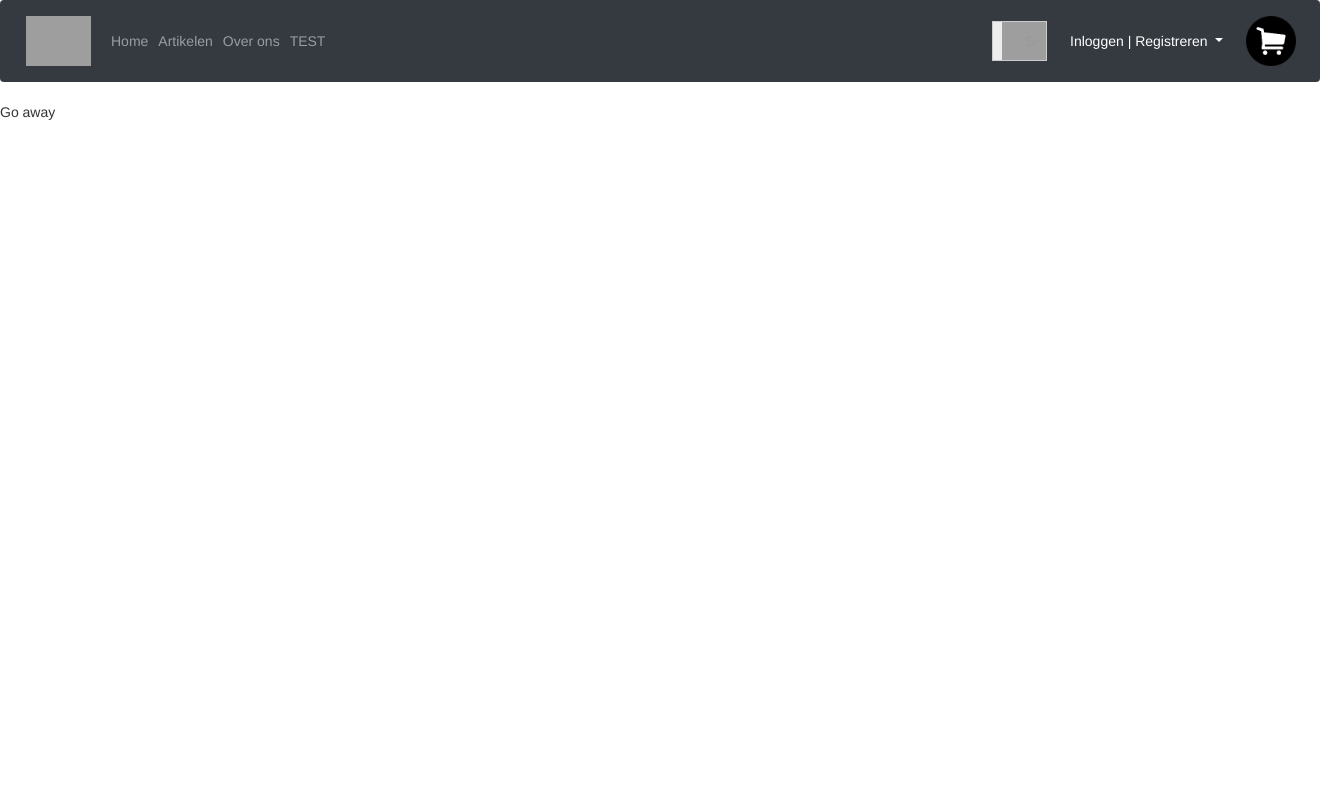
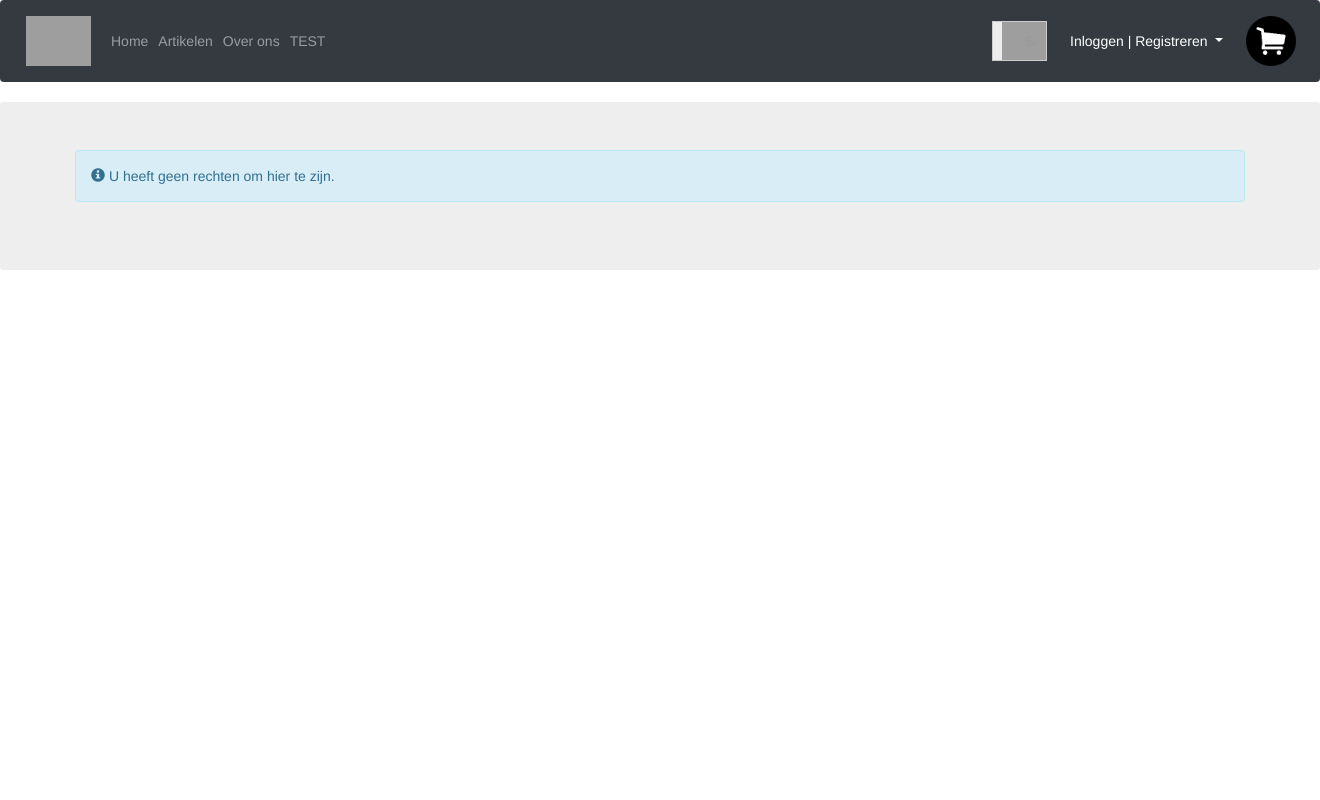
Before and after one commit to ruuddd/KBS, a PHP site: page /KBS/functions/CMS/index.php in a window 1320 px wide. Run offline with PHP 8.4, Linux system fonts and the light colour scheme; some libraries are stand-ins or nearby versions; grey boxes are pictures that could not be loaded.

Commit message:
je moet het maar zijn

```diff
--- a/css/custom.css
+++ b/css/custom.css
@@ -119,3 +119,21 @@ a{
     background-color: #343a40!important;
     border-color: #343a40!important;
 }
+
+
+/*CMS css*/
+
+input[type='file']
+{
+    color: transparent;
+}
+.file
+{
+    position: absolute;
+    margin-left: 227px;
+    margin-top: 104px;
+}
+.alert
+{
+    width: 100%;
+}
--- a/functions/CMS/index.php
+++ b/functions/CMS/index.php
@@ -2,31 +2,27 @@
 
 session_start();
 include("../loginCheck.php");
-include("create.php");
-include("delete.php");
-
+include("warning.php");
 include("../../pagina/page/header.php");
+include '../../functions/CRUD/read.php';
 ?>
-	<style type="text/css">
-		input[type='file'] {
-  color: transparent;
-}
-  .file
-  {
-  	position: absolute;
-  	margin-left: 227px;
-  	margin-top: 104px;
-  }
-
-	</style>
-
+ <main role="main">
+        <!-- Main jumbotron for a primary marketing message or call to action -->
+        <div class="jumbotron">
+            <div class="container">
+                <div class="row">
 <?php
-include '../../pagina/inloggen/melding.inc.php';
+//checkRights checkt of de gebruiker wel de juiste rechten heeft om het CMS te gebruiken
 if (checkRights($_SESSION, 1))
 {
+	//Include voor het ophalen van de pagina's
 	include('read.php');
+	include("create.php");
+	include("delete.php");
 	include('../dbConnect.php');
+	//Zet een standaart actie die als pagina wordt geopend
 	$actie = "home";
+	//Checken welke link er wordt aangegeven en haalt de pagina bij deze link op
 	if(!empty($_GET['actie']))
 	{
 		$actie = $_GET['actie'];
@@ -51,16 +47,23 @@ if (checkRights($_SESSION, 1))
 		}
 		elseif (isset($_GET["updateArtikel"]))
 		{
-			insertArtikel($pdo, $_POST["naam"], $_POST["prijs"], $_POST["beschrijving"], $_FILES["file"], $_POST["aantal"], $_POST["category_id"]);
+			updateArtikel($pdo, $_POST["naam"], $_POST["prijs"], $_POST["beschrijving"], $_FILES["file"], $_POST["aantal"], $_POST["category_id"]);
 		}
+		//Laad de meldingen
+		print(warning($_SESSION, "cms_melding"));
+		//Opent een pagina als er geen optie was voor een custom pagina
 		print($actie($pdo));
 	}
 	?>
-
+			   </div>
+            </div>
+        </div>
+    </main>
 	<?php
 	include("../../pagina/page/footer.php");
 }
 else
 {
-	echo "Go away";
+	$_SESSION["cms_norights"] = "U heeft geen rechten om hier te zijn.";
+	print(warning($_SESSION, "cms_norights"));
 }
--- a/functions/CMS/read.php
+++ b/functions/CMS/read.php
@@ -16,7 +16,7 @@ function home($conn)
         $product_id = $value["product_id"];
     	$return .= "<tr><td>$product_name</td><td>$availability</td><td>$url</td><td><a href='?actie=removeProduct&productId=$product_id'>x</a></td><td><a href='?actie=aUpdate&productId=$product_id'>-</a></td></tr>";
     }
-    $return .= "</tr>";
+    $return .= "</tr></table>";
 	return $return;
 }
 
--- /dev/null
+++ b/functions/CMS/warning.php
@@ -0,0 +1,15 @@
+<?php
+
+function warning($session, $name)
+{
+	if (isset($session[$name]))
+	{
+		$session = $session[$name];
+		$warning = "<div class='alert alert-info'>
+						<span class='glyphicon glyphicon-info-sign aria-hidden='true'></span>
+						$session
+					</div>";
+		return $warning;
+	}
+
+}
--- a/pagina/inloggen/dbCheck.php
+++ b/pagina/inloggen/dbCheck.php
@@ -35,4 +35,5 @@ function createUser($voornaam, $tussenvoegsel, $achternaam, $emailadres, $telefo
 
     $persoonsGegevens = $pdo->prepare("INSERT INTO `person` (`email`, `role`, `address_id`, `password`, `firstname`, `lastname`, `phonenumber`, `insertion`) VALUES (?, ?, LAST_INSERT_ID(), ?, ?, ?, ?, ?)");
     $persoonsGegevens->execute([$emailadres, 2, hashWachtwoord($wachtwoord), $voornaam, $achternaam, $telefoonnummer, $tussenvoegsel]);
+    $persoonsGegevens->debugDumpParams();
 }
--- a/pagina/inloggen/melding.inc.php
+++ b/pagina/inloggen/melding.inc.php
@@ -5,6 +5,8 @@ if (isset($_SESSION['melding'])) {
     <span class="glyphicon glyphicon-info-sign" aria-hidden="true"></span>
     <?= $_SESSION['melding']; ?>
 </div>
+
 <?php
 }
+
 ?>
--- a/pagina/registratie/verwerk.php
+++ b/pagina/registratie/verwerk.php
@@ -25,6 +25,7 @@
     { //controleer of de variabelen niet leeg zijn
         if ($wachtwoord == $bevestig_wachtwoord && strlen($wachtwoord) > 5)
         {
+           // echo $voornaam." -". $tussenvoegsel." -". $achternaam." -". $emailadres." -". $telefoonnummer." -". $wachtwoord." -". $straatnaam." -". $huisnummer." -". $postcode." -". $woonplaats." -". $land;
             createUser($voornaam, $tussenvoegsel, $achternaam, $emailadres, $telefoonnummer, $wachtwoord, $straatnaam, $huisnummer, $postcode, $woonplaats, $land, $pdo);
 
             $_SESSION['melding'] = "U bent geregistreerd!";
@@ -41,7 +42,7 @@
     }
 
 //de verwerking is klaar, ga via een redirect weer terug naar de index
-    header('Location: ' . $link);
+    //header('Location: ' . $link);
     exit();
     ?>
 </html>
```
